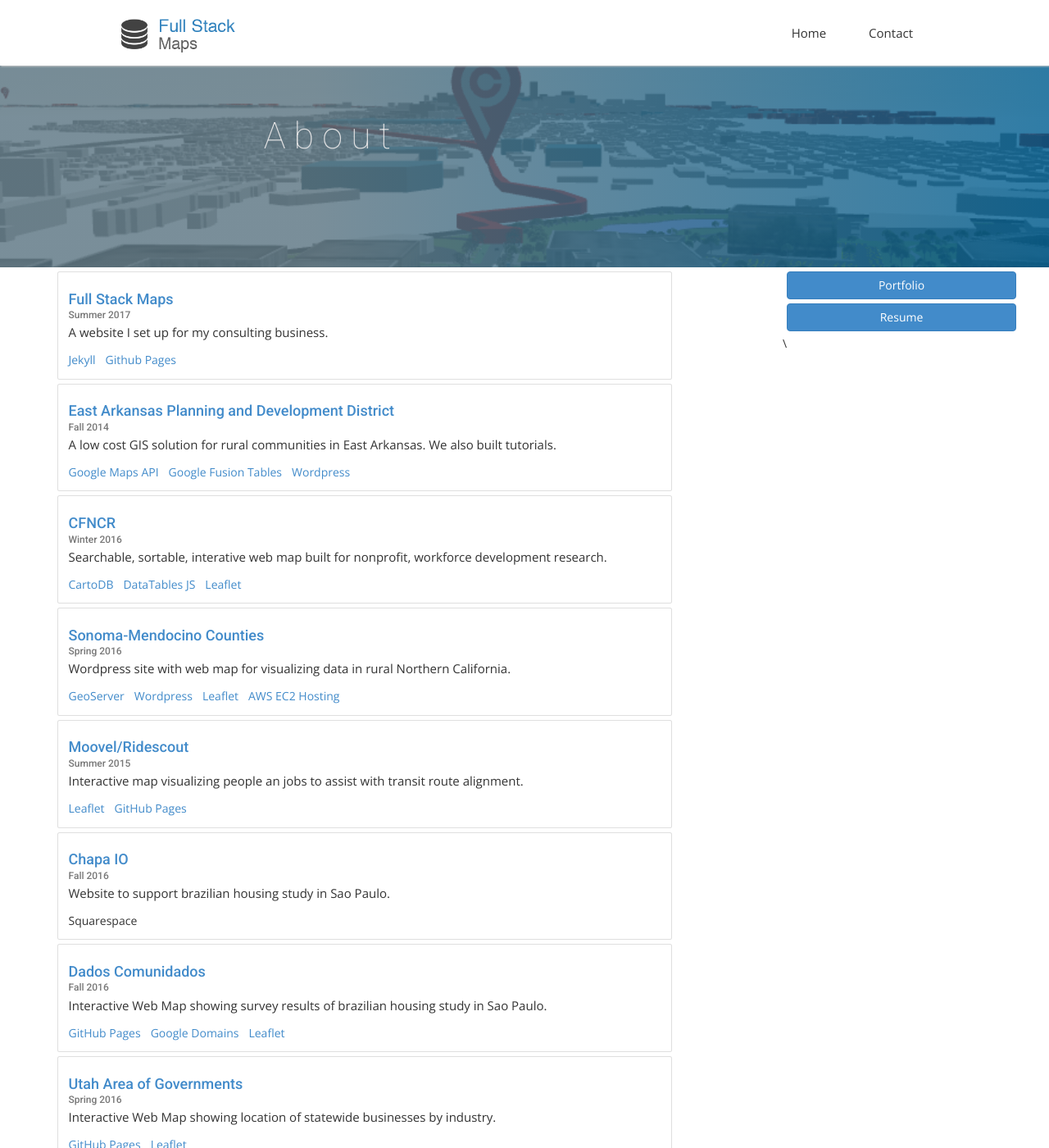
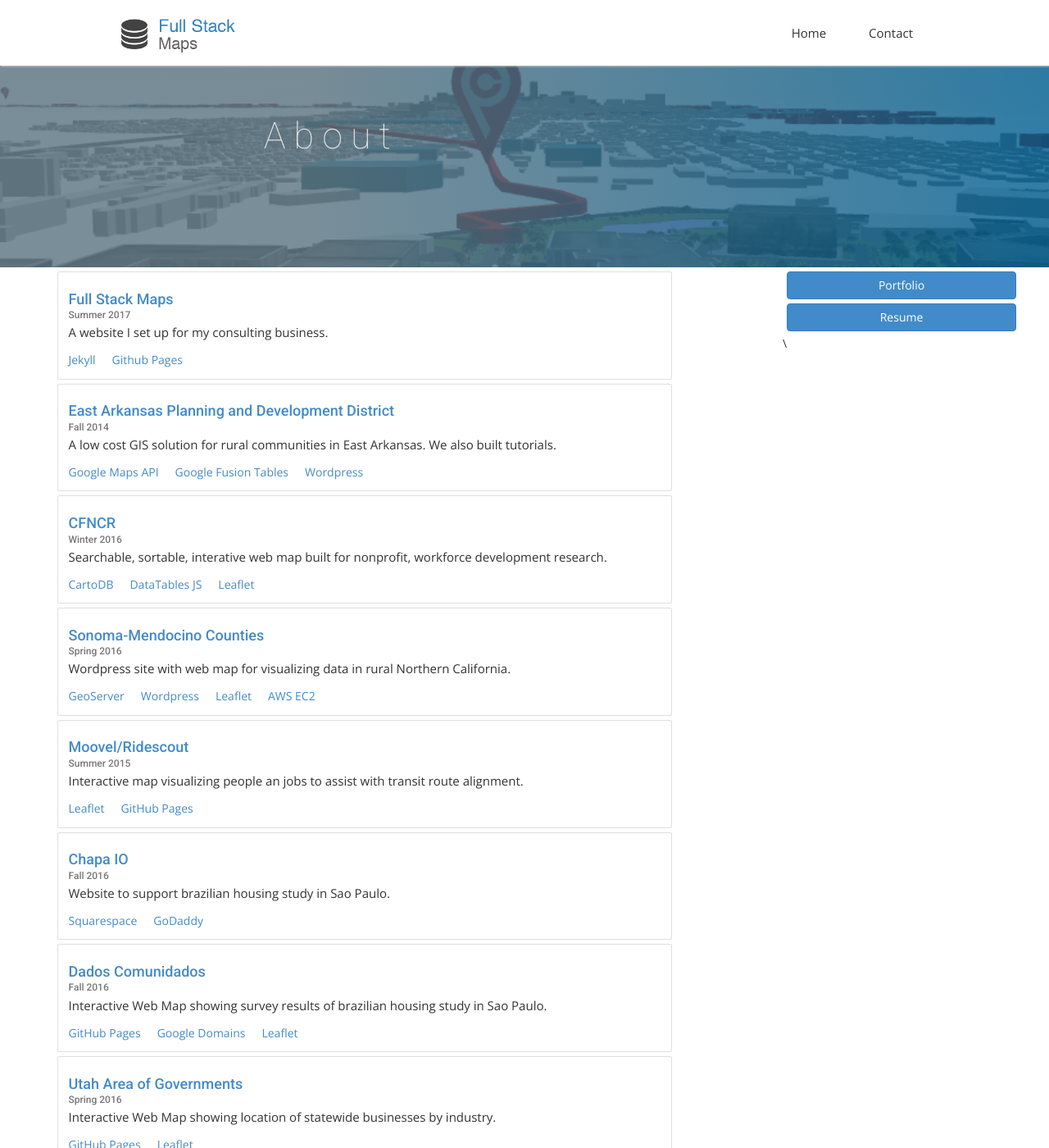
Before and after one commit to nrbrigmon/fullstackmaps, a Jekyll site: the page built from about.html, in a window 1280 px wide and 1400 px high. Shown: the whole window at 82% size. Built offline with Jekyll 4.4.1, drawn with Linux system fonts in a browser that asks for light colours; nearby versions of some CDN libraries; some web fonts are replaced; some of the changed text lies outside the part shown.

Commit message:
css changes

```diff
--- a/about.html
+++ b/about.html
@@ -9,10 +9,16 @@
 .sidebar {
   position:fixed;
   right:20px;
+  top:inherit;
+   -webkit-transition: all 0.4s ease;
+   transition: all 0.4s ease;
 }
 .sidebar ul li{
   margin:5px;
   cursor: pointer;
+}
+.adjust{
+  top:50px;
 }
 #resume-section{
   display:none;
@@ -48,7 +54,7 @@
     margin-bottom: 0;
 }
 .card-link{
-  margin:0px 12px 0px 0px;
+  margin:0px 20px 0px 0px;
 }
 </style>
 <!-- Slider Start -->
@@ -117,7 +123,7 @@
     "link":"??????",
     "description":"Wordpress site with web map for visualizing data in rural Northern California.",
     "date":"Spring 2016",
-    "tech":['GeoServer', 'Wordpress', 'Leaflet', 'AWS EC2 Hosting']
+    "tech":['GeoServer', 'Wordpress', 'Leaflet', 'AWS EC2']
   },
   {
     "name":"Moovel/Ridescout ",
@@ -131,7 +137,7 @@
     "link":"??????",
     "description":"Website to support brazilian housing study in Sao Paulo.",
     "date":"Fall 2016",
-    "tech":['Squarespace']
+    "tech":['Squarespace', 'GoDaddy']
   },
   {
     "name":"Dados Comunidados",
```
Also changed, not shown: other parts of about.html (+8 -2 lines).
